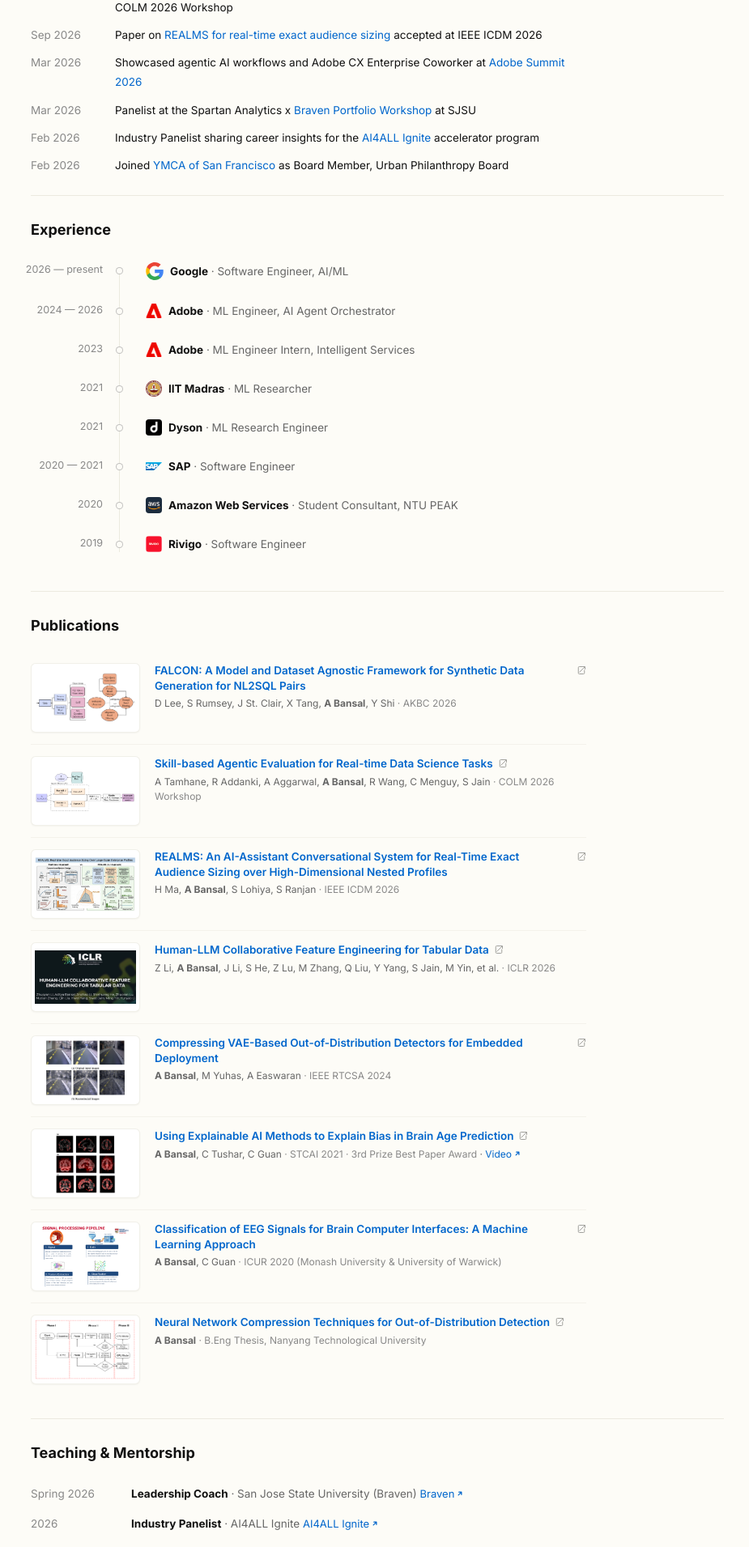
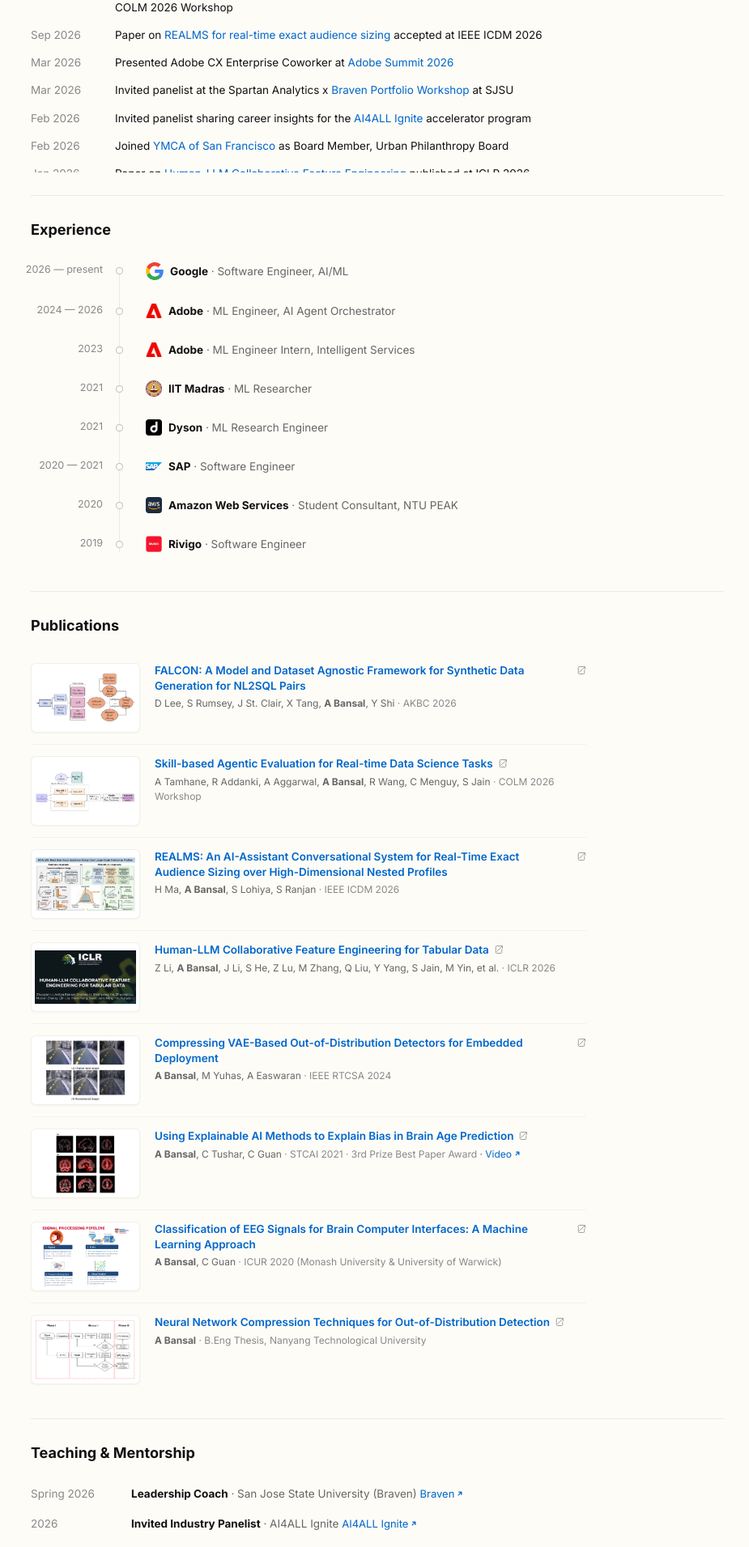
Before and after one commit to bansal-aditya/bansal-aditya.github.io, a Next.js app: page / in a window 1280 px wide. Shown: the part 500-2411 px from the top of the page at 81% size, without its empty margins (174-1099 px from the left). Built offline with nearby package versions, Linux system fonts and the light colour scheme.

Commit message:
chore: update Adobe entry to presented and panelist entries to invited

```diff
--- a/src/data/news.ts
+++ b/src/data/news.ts
@@ -39,21 +39,21 @@ export const news: NewsItem[] = [
   },
   {
     date: "Mar 2026",
-    description: "Showcased agentic AI workflows and Adobe CX Enterprise Coworker at Adobe Summit 2026",
+    description: "Presented Adobe CX Enterprise Coworker at Adobe Summit 2026",
     link: "https://www.linkedin.com/feed/update/urn:li:activity:7453311224286445568/",
     linkText: "Adobe Summit 2026",
-    preview: { title: "Adobe Summit 2026", domain: "linkedin.com", description: "Showcased Adobe CX Enterprise Coworker — agentic AI system for multi-agent coordination", favicon: gfav("linkedin.com") },
+    preview: { title: "Adobe Summit 2026", domain: "linkedin.com", description: "Presented Adobe CX Enterprise Coworker — agentic AI system for multi-agent coordination", favicon: gfav("linkedin.com") },
   },
   {
     date: "Mar 2026",
-    description: "Panelist at the Spartan Analytics x Braven Portfolio Workshop at SJSU",
+    description: "Invited panelist at the Spartan Analytics x Braven Portfolio Workshop at SJSU",
     link: "https://www.linkedin.com/feed/update/urn:li:ugcPost:7442777233397833728/",
     linkText: "Braven Portfolio Workshop",
     preview: { title: "Braven at SJSU", domain: "linkedin.com", description: "Projects to Profession: Data Analytics Portfolio Workshop in collaboration with Braven at SJSU", favicon: gfav("linkedin.com") },
   },
   {
     date: "Feb 2026",
-    description: "Industry Panelist sharing career insights for the AI4ALL Ignite accelerator program",
+    description: "Invited panelist sharing career insights for the AI4ALL Ignite accelerator program",
     link: "https://www.instagram.com/p/DaiGTS4mjZn/",
     linkText: "AI4ALL Ignite",
     preview: { title: "AI4ALL Ignite Panel", domain: "instagram.com", description: "Industry panel session for students in the AI4ALL Ignite Accelerator program", favicon: gfav("instagram.com") },
--- a/src/data/teaching.ts
+++ b/src/data/teaching.ts
@@ -29,7 +29,7 @@ export const teaching: TeachingItem[] = [
   },
   {
     dateRange: "2026",
-    role: "Industry Panelist",
+    role: "Invited Industry Panelist",
     organization: "AI4ALL Ignite",
     description: "Shared career paths and AI industry insights with undergraduate students in the AI4ALL Ignite Accelerator program.",
     link: "https://ai-4-all.org/ai4all-ignite/",
```
